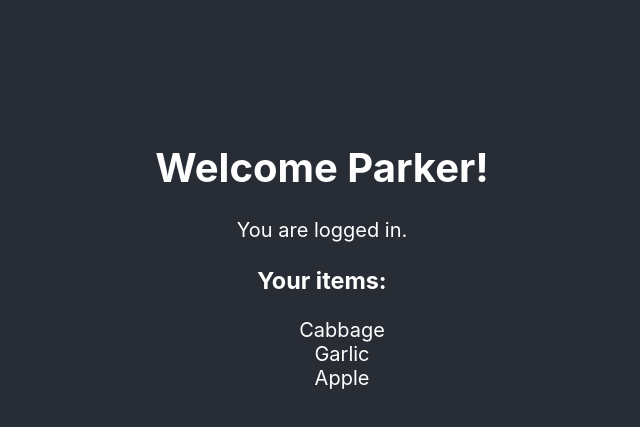
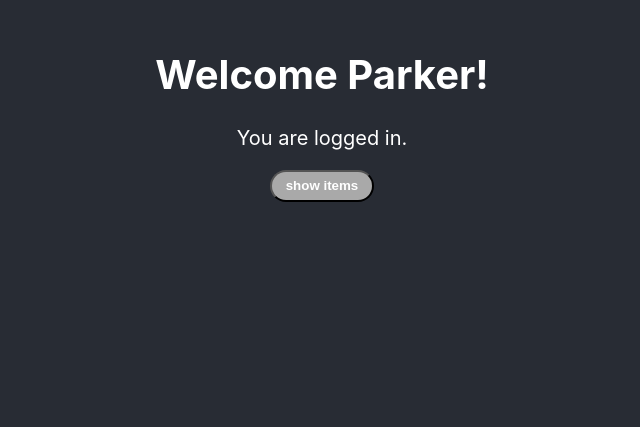
Before and after one commit to psiservices-parkerschellenberg/react-docs, a React (Create React App) app: page / in a window 1280 px wide. Shown: the part 137-564 px from the top of the page, without its empty margins (318-958 px from the left). Built offline with nearby package versions, Linux system fonts and the light colour scheme.

Commit message:
Add show items toggle

```diff
--- a/src/App.css
+++ b/src/App.css
@@ -5,7 +5,7 @@
   display: flex;
   flex-direction: column;
   align-items: center;
-  justify-content: center;
+  /*justify-content: center;*/
   font-size: 1.25rem;
   color: white;
 }
@@ -17,3 +17,7 @@
 ul {
     list-style-type: none;
 }
+
+.Welcome {
+    margin-top: 20vh;
+}
--- a/src/components/MyButton.js
+++ b/src/components/MyButton.js
@@ -1,8 +1,10 @@
 import './MyButton.css';
 
-function MyButton() {
+function MyButton({ toggleItems }) {
     return (
-        <button>I'm a button</button>
+        <button onClick={toggleItems}>
+            show items
+        </button>
     );
 }
 
--- a/src/components/Welcome.js
+++ b/src/components/Welcome.js
@@ -1,11 +1,20 @@
+import React, { useState } from 'react';
 import Items from './Items';
+import MyButton from './MyButton';
 
 function Welcome({ user }) {
+    const [showItems, setShowItems] = useState(false);
+
+    function toggleItems() {
+        setShowItems(!showItems);
+    }
+
     return (
-        <div>
+        <div className="Welcome">
             <h1>Welcome {user.name}!</h1>
             <p>You are logged in.</p>
-            <Items />
+            <MyButton toggleItems={toggleItems} />
+            {showItems && <Items />}
         </div>
     );
 }
```
